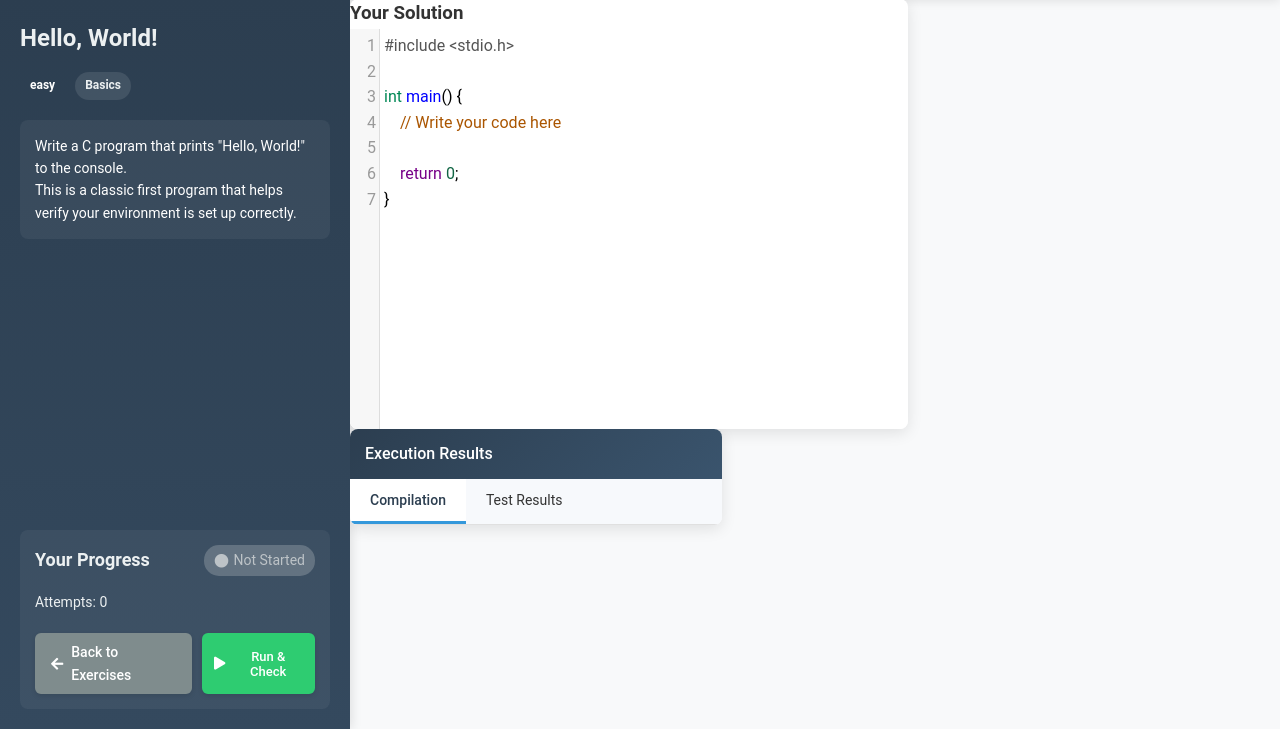
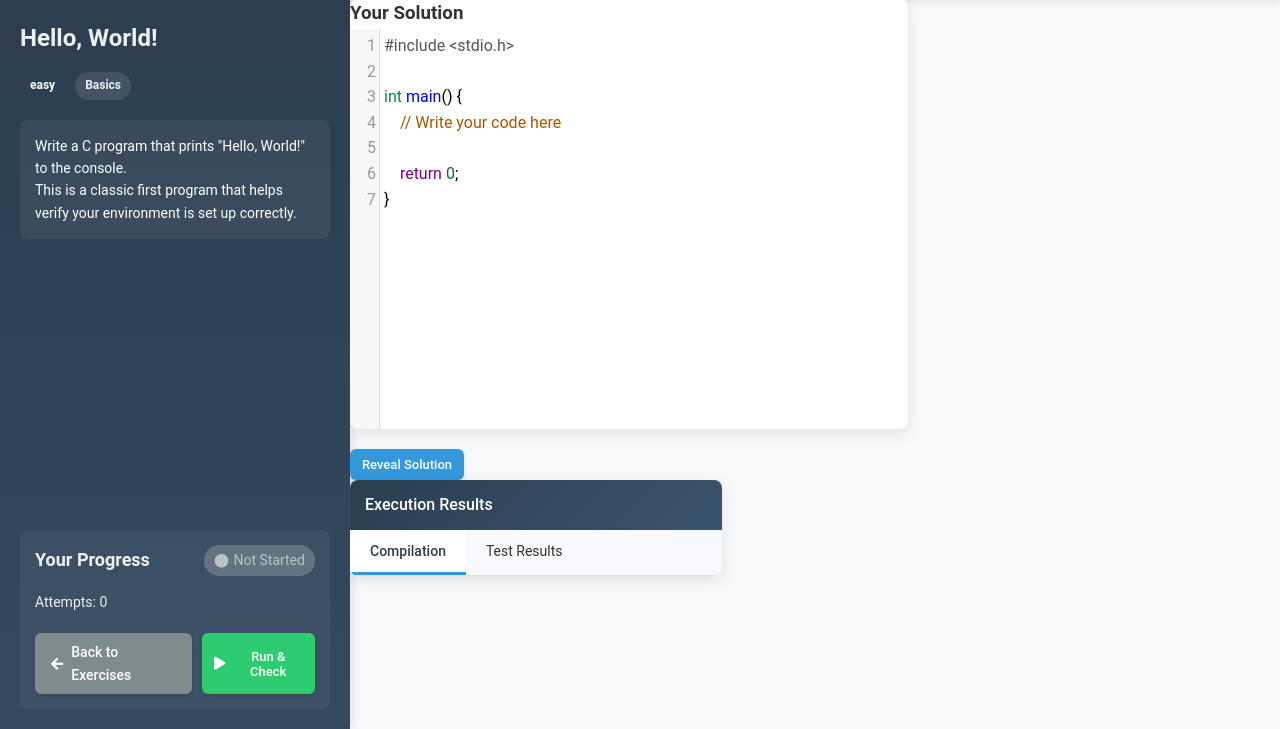
Before and after one commit to ysmish/VCCE, a Flask app: page /exercise/1 in a window 1280 px wide. Shown: the part 71-800 px from the top of the page. Run offline with Flask 3, Linux system fonts and the light colour scheme; the visitor is signed in with stand-in values (Sample User, id 1); data comes from the database, SQL or seed files in the repository; some libraries are stand-ins or nearby versions.

Commit message:
Fixed Exercise Solution Already Being Shown

```diff
--- a/templates/exercise.html
+++ b/templates/exercise.html
@@ -71,6 +71,14 @@
                     <h3>Your Solution</h3>
                 </div>
                 <textarea id="code-editor">{{ progress.user_code }}</textarea>
+            </div>
+
+            <div class="solution-container" style="margin-top: 20px;">
+                <button id="reveal-solution" class="btn action-btn">Reveal Solution</button>
+                <div id="solution-code-container" style="display: none; margin-top: 10px;">
+                    <h3>Solution</h3>
+                    <div id="solution-editor" style="border: 1px solid #ddd; border-radius: 5px;"></div>
+                </div>
             </div>
 
             <div class="results-container">
@@ -305,5 +313,34 @@
             }, 3000);
         }
     </script>
+    <script>
+        // Add this after initializing the main editor
+        let solutionEditor;
+
+        document.getElementById('reveal-solution').addEventListener('click', function() {
+            const solutionContainer = document.getElementById('solution-code-container');
+            if (solutionContainer.style.display === 'none') {
+                solutionContainer.style.display = 'block';
+
+                // Initialize solution editor if it hasn't been already
+                if (!solutionEditor) {
+                    solutionEditor = CodeMirror(document.getElementById('solution-editor'), {
+                        value: `{{ exercise.solution_code|safe }}`,
+                        lineNumbers: true,
+                        mode: 'text/x-csrc',
+                        theme: 'default',
+                        indentUnit: 4,
+                        readOnly: true
+                    });
+                    solutionEditor.setSize(null, "300px");
+                }
+
+                this.textContent = 'Hide Solution';
+            } else {
+                solutionContainer.style.display = 'none';
+                this.textContent = 'Reveal Solution';
+            }
+        });
+    </script>
 </body>
 </html>
```
